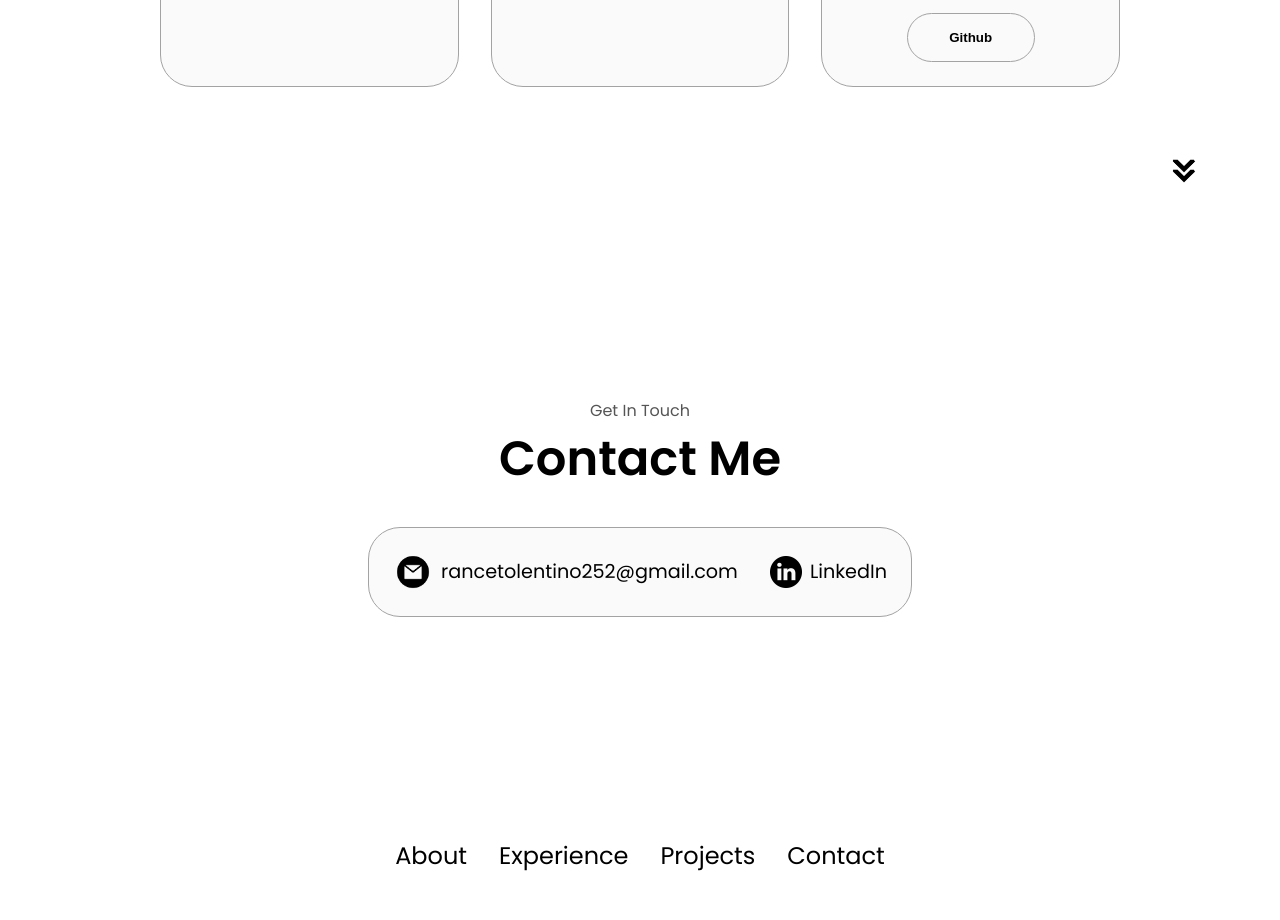
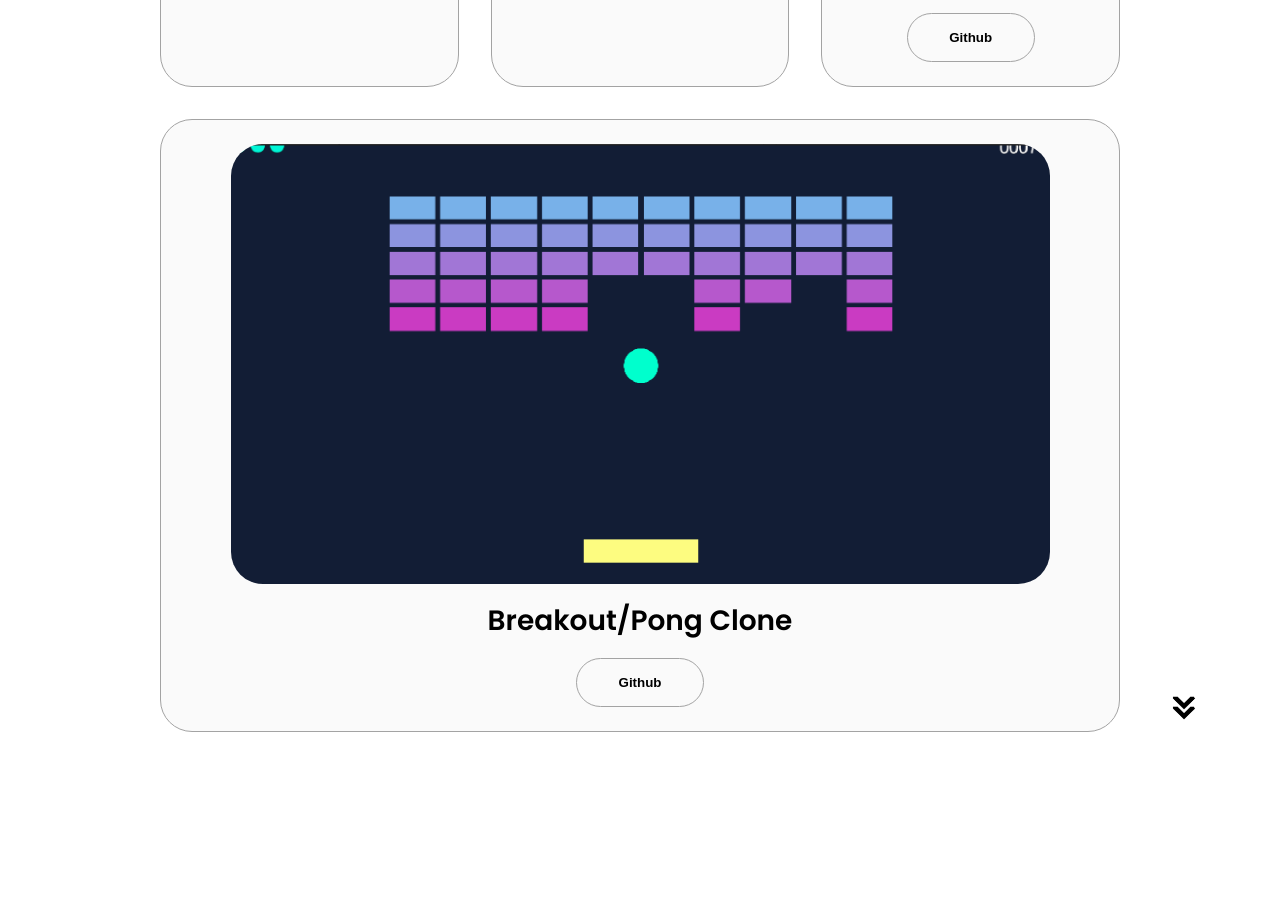
Before and after one commit to CacharyT/portfolio-website, a plain HTML site: page index.html in a window 1280 px wide. Shown: the part 2973-3893 px from the top of the page. Drawn offline with Linux system fonts and the light colour scheme.

Commit message:
added project 4

```diff
--- a/index.html
+++ b/index.html
@@ -224,6 +224,16 @@
                             <!--<button class = "btn btn-color-2 project-btn">Live Demo</button>-->
                         </div>
                     </div>
+                    <div class = "details-container color-container">
+                        <div class = "article-container">
+                            <img src="./assets/project-4.PNG" alt="Project 4" class = "project-img">
+                        </div>
+                        <h2 class = "experience-sub-title project-title">Breakout/Pong Clone</h2>
+                        <div class = "btn-container">
+                            <button class = "btn btn-color-2 project-btn" onclick="location.href = 'https://github.com/CacharyT/Breakout-Pong'">Github</button>
+                            <!--<button class = "btn btn-color-2 project-btn">Live Demo</button>-->
+                        </div>
+                    </div>
                 </div>
             </div>
             <img src="./assets/arrow.png" alt="Arrow Icon" class = "icon arrow" onclick = "location.href = './#contact'">
```
Also changed, not shown: assets/project-4.PNG (added).
